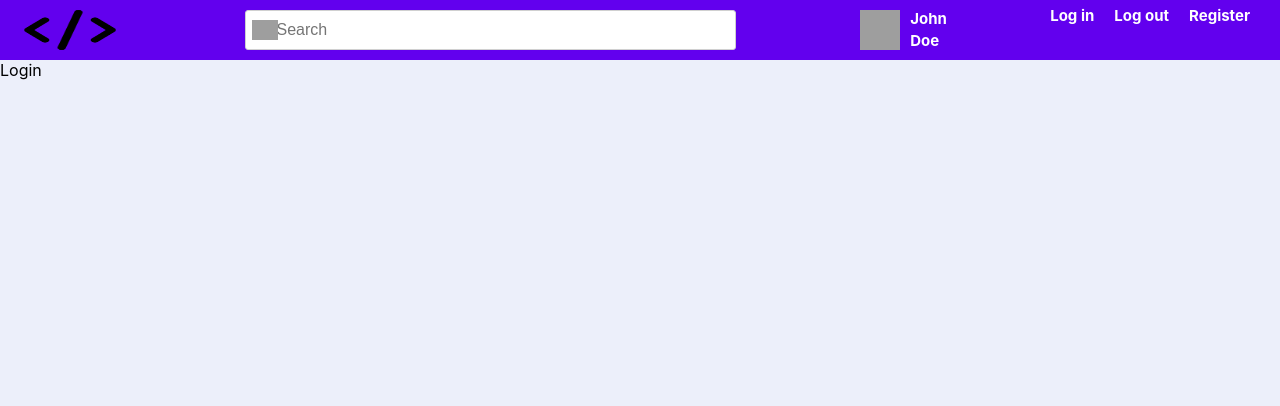
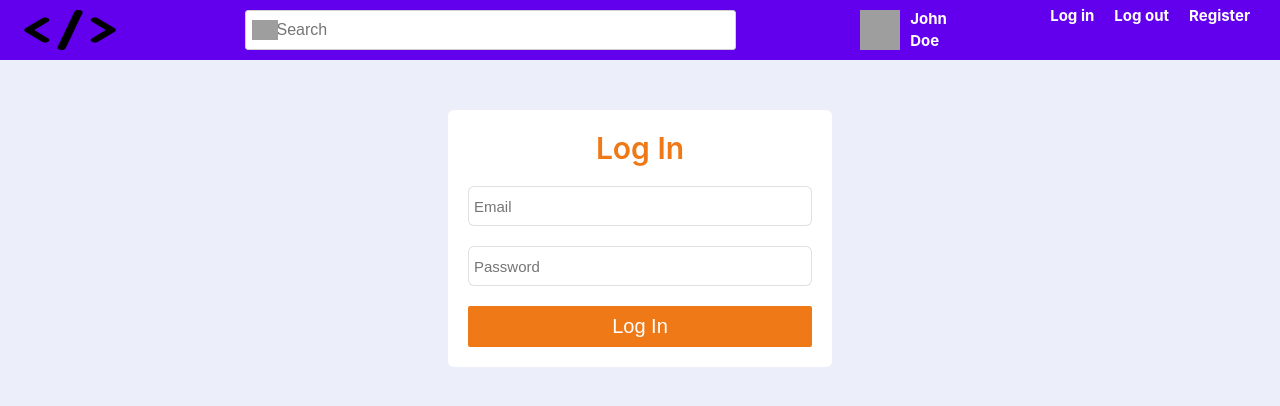
Before and after one commit to Ankit-Dhattarwal/codeial-final-live, a React (Create React App) app: page /login in a window 1280 px wide. Shown: the top 406 px of the page. Built offline with nearby package versions, Linux system fonts and the light colour scheme; no server answers; grey boxes are pictures that could not be loaded.

Commit message:
Add Login UI

```diff
--- a/src/components/App.js
+++ b/src/components/App.js
@@ -8,8 +8,7 @@
 import Home from './Home';
 import Navbar from './Navbar';
 import Page404 from './Page404';
-
-const Login = () => <div>Login</div>;
+import Login from './Login';
 
 const Signup = () => <div>Signup</div>;
 
--- /dev/null
+++ b/src/components/Login.js
@@ -0,0 +1,22 @@
+import React, { Component } from 'react';
+
+class Login extends Component {
+  render() {
+    return (
+      <form className="login-form">
+        <span className="login-signup-header">Log In</span>
+        <div className="field">
+          <input type="email" placeholder="Email" required />
+        </div>
+        <div className="field">
+          <input type="password" placeholder="Password" required />
+        </div>
+        <div className="field">
+          <button>Log In</button>
+        </div>
+      </form>
+    );
+  }
+}
+
+export default Login;
--- a/src/components/index.js
+++ b/src/components/index.js
@@ -3,5 +3,6 @@
 import Navbar from './Navbar';
 import Home from './Home';
 import Page404 from './Page404';
+import Login from './Login';
 
-export { PostsList, App, Navbar, Home, Page404 };
+export { PostsList, App, Navbar, Home, Page404, Login };
```
